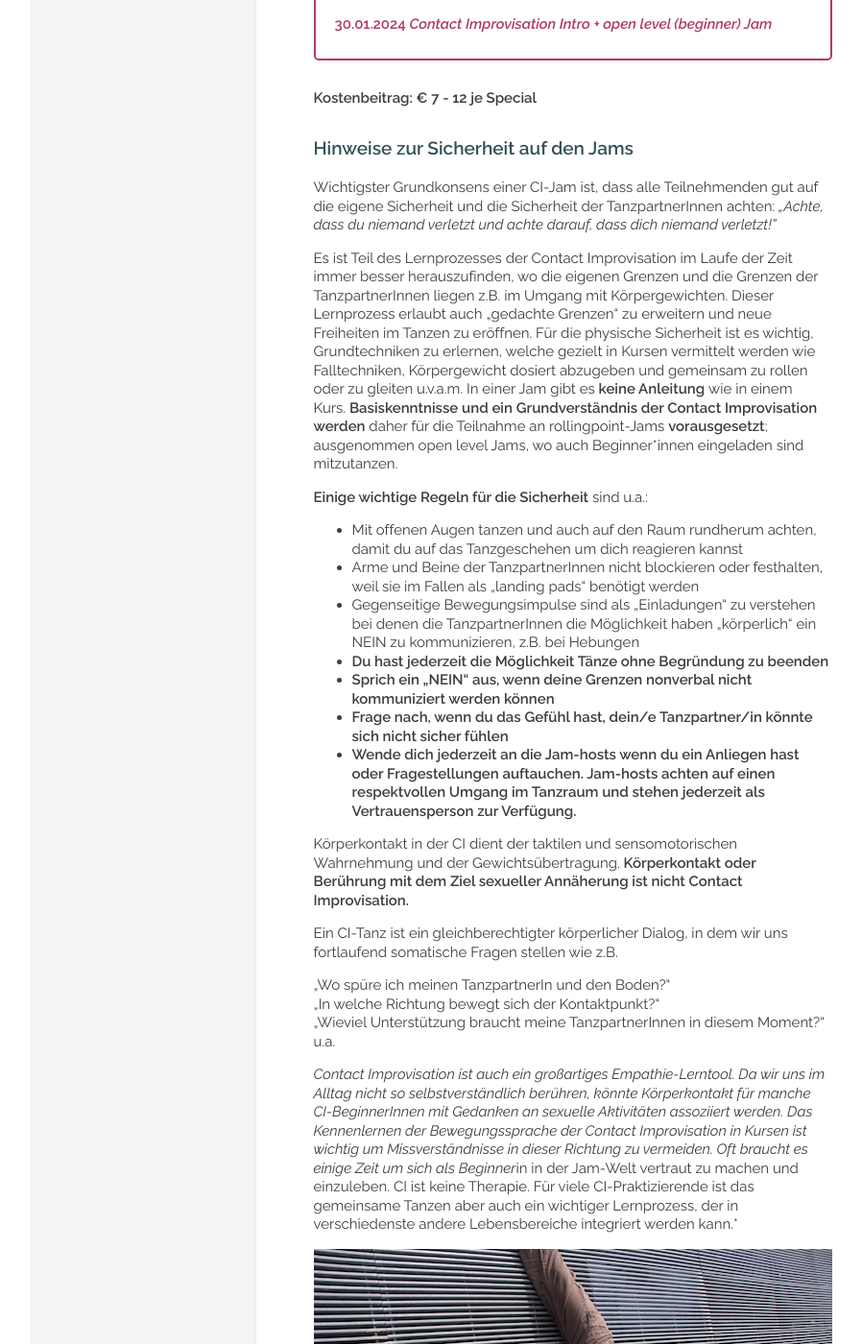
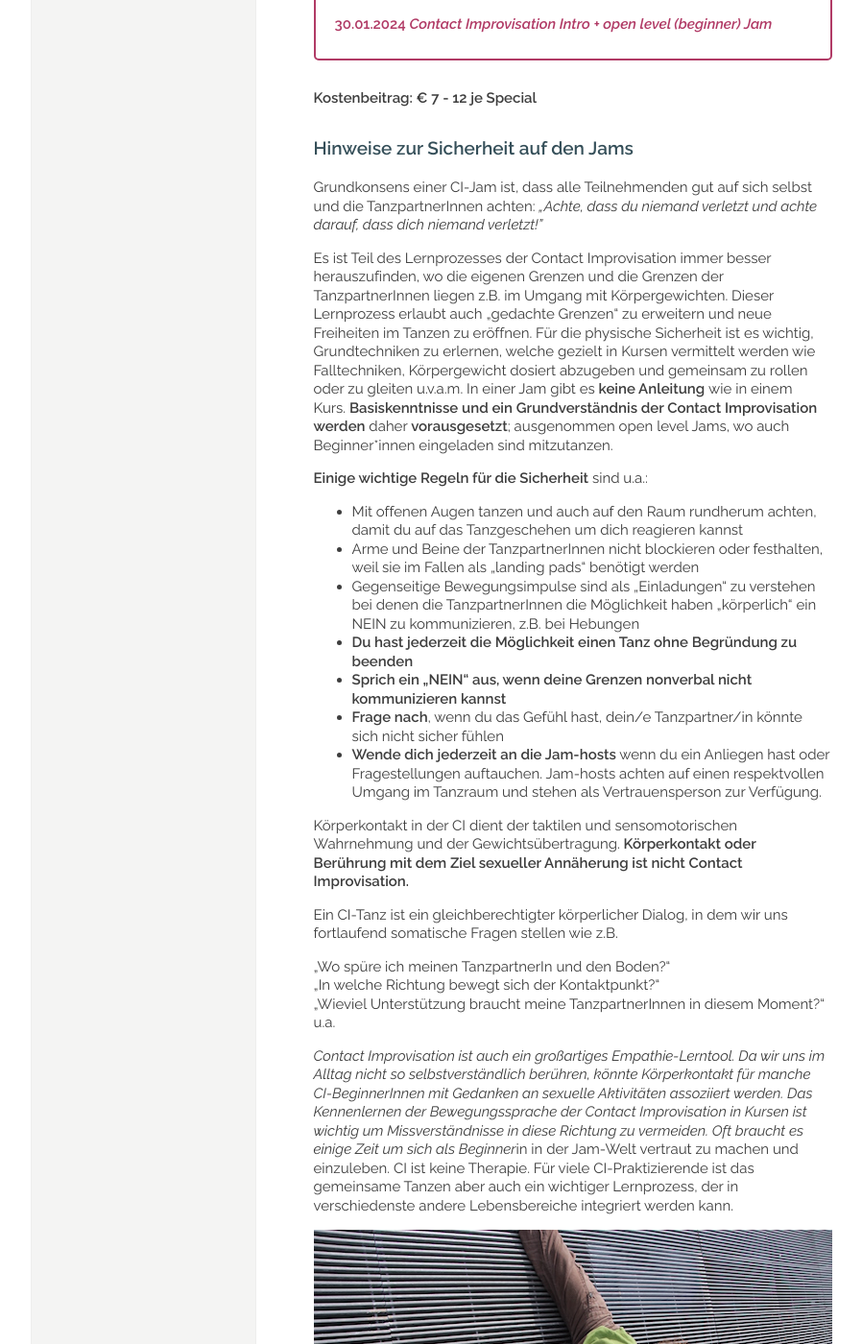
Before and after one commit to manulari/rollingpointat, a Jekyll site: the page built from _pages_de/jams.md, in a window 1280 px wide and 1400 px high, scrolled down 1541 px. Shown: the whole window at 96% size, without its empty margins (152-1050 px from the left). Built offline with Jekyll 4.4.1, drawn with Linux system fonts in a browser that asks for light colours; comment, search, counter and statistics services are not loaded.

Commit message:
Update page (de) “jams”

```diff
--- a/_pages_de/jams.md
+++ b/_pages_de/jams.md
@@ -67,19 +67,19 @@ Wir freuen uns, eine bunte Mischung einstündiger Spezialformate mit verschieden
 
 ### **Hinweise zur Sicherheit auf den Jams**
 
-Wichtigster Grundkonsens einer CI-Jam ist, dass alle Teilnehmenden gut auf die eigene Sicherheit und die Sicherheit der TanzpartnerInnen achten: *„Achte, dass du niemand verletzt und achte darauf, dass dich niemand verletzt!"*
+Grundkonsens einer CI-Jam ist, dass alle Teilnehmenden gut auf sich selbst und die TanzpartnerInnen achten: *„Achte, dass du niemand verletzt und achte darauf, dass dich niemand verletzt!"*
 
-Es ist Teil des Lernprozesses der Contact Improvisation im Laufe der Zeit immer besser herauszufinden, wo die eigenen Grenzen und die Grenzen der TanzpartnerInnen liegen z.B. im Umgang mit Körpergewichten. Dieser Lernprozess erlaubt auch „gedachte Grenzen“ zu erweitern und neue Freiheiten im Tanzen zu eröffnen. Für die physische Sicherheit ist es wichtig, Grundtechniken zu erlernen, welche gezielt in Kursen vermittelt werden wie Falltechniken, Körpergewicht dosiert abzugeben und gemeinsam zu rollen oder zu gleiten u.v.a.m. In einer Jam gibt es **keine Anleitung** wie in einem Kurs. **Basiskenntnisse** **und ein** **Grundverständnis der Contact Improvisation werden** daher für die Teilnahme an rollingpoint-Jams **vorausgesetzt**; ausgenommen open level Jams, wo auch Beginner*innen eingeladen sind mitzutanzen.
+Es ist Teil des Lernprozesses der Contact Improvisation immer besser herauszufinden, wo die eigenen Grenzen und die Grenzen der TanzpartnerInnen liegen z.B. im Umgang mit Körpergewichten. Dieser Lernprozess erlaubt auch „gedachte Grenzen“ zu erweitern und neue Freiheiten im Tanzen zu eröffnen. Für die physische Sicherheit ist es wichtig, Grundtechniken zu erlernen, welche gezielt in Kursen vermittelt werden wie Falltechniken, Körpergewicht dosiert abzugeben und gemeinsam zu rollen oder zu gleiten u.v.a.m. In einer Jam gibt es **keine Anleitung** wie in einem Kurs. **Basiskenntnisse** **und ein** **Grundverständnis der Contact Improvisation werden** daher **vorausgesetzt**; ausgenommen open level Jams, wo auch Beginner*innen eingeladen sind mitzutanzen.
 
 **Einige wichtige Regeln für die Sicherheit** sind u.a.:
 
 * Mit offenen Augen tanzen und auch auf den Raum rundherum achten, damit du auf das Tanzgeschehen um dich reagieren kannst
 * Arme und Beine der TanzpartnerInnen nicht blockieren oder festhalten, weil sie im Fallen als „landing pads“ benötigt werden
 * Gegenseitige Bewegungsimpulse sind als „Einladungen“ zu verstehen bei denen die TanzpartnerInnen die Möglichkeit haben „körperlich“ ein NEIN zu kommunizieren, z.B. bei Hebungen
-* **Du hast jederzeit die Möglichkeit Tänze ohne Begründung zu beenden**
-* **Sprich ein „NEIN“ aus, wenn deine Grenzen nonverbal nicht kommuniziert werden können**
-* **Frage nach, wenn du das Gefühl hast, dein/e Tanzpartner/in könnte sich nicht sicher fühlen**
-* **Wende dich jederzeit an die Jam-hosts wenn du ein Anliegen hast oder Fragestellungen auftauchen. Jam-hosts achten auf einen respektvollen Umgang im Tanzraum und stehen jederzeit als Vertrauensperson zur Verfügung.**
+* **Du hast jederzeit die Möglichkeit einen Tanz ohne Begründung zu beenden**
+* **Sprich ein „NEIN“ aus, wenn deine Grenzen nonverbal nicht kommunizieren kannst**
+* **Frage nach**, wenn du das Gefühl hast, dein/e Tanzpartner/in könnte sich nicht sicher fühlen
+* **Wende dich jederzeit an die Jam-hosts** wenn du ein Anliegen hast oder Fragestellungen auftauchen. Jam-hosts achten auf einen respektvollen Umgang im Tanzraum und stehen als Vertrauensperson zur Verfügung.
 
 Körperkontakt in der CI dient der taktilen und sensomotorischen Wahrnehmung und der Gewichtsübertragung. **Körperkontakt oder Berührung mit dem Ziel sexueller Annäherung ist nicht Contact Improvisation.**
 
@@ -89,7 +89,7 @@ Ein CI-Tanz ist ein gleichberechtigter körperlicher Dialog, in dem wir uns fort
 „In welche Richtung bewegt sich der Kontaktpunkt?“\
 „Wieviel Unterstützung braucht meine TanzpartnerInnen in diesem Moment?“ u.a.
 
-*Contact Improvisation ist auch ein großartiges Empathie-Lerntool. Da wir uns im Alltag nicht so selbstverständlich berühren, könnte Körperkontakt für manche CI-BeginnerInnen mit Gedanken an sexuelle Aktivitäten assoziiert werden. Das Kennenlernen der Bewegungssprache der Contact Improvisation in Kursen ist wichtig um Missverständnisse in dieser Richtung zu vermeiden. Oft braucht es einige Zeit um sich als Beginner*in in der Jam-Welt vertraut zu machen und einzuleben. CI ist keine Therapie. Für viele CI-Praktizierende ist das gemeinsame Tanzen aber auch ein wichtiger Lernprozess, der in verschiedenste andere Lebensbereiche integriert werden kann.*
+*Contact Improvisation ist auch ein großartiges Empathie-Lerntool. Da wir uns im Alltag nicht so selbstverständlich berühren, könnte Körperkontakt für manche CI-BeginnerInnen mit Gedanken an sexuelle Aktivitäten assoziiert werden. Das Kennenlernen der Bewegungssprache der Contact Improvisation in Kursen ist wichtig um Missverständnisse in diese Richtung zu vermeiden. Oft braucht es einige Zeit um sich als Beginner*in in der Jam-Welt vertraut zu machen und einzuleben. CI ist keine Therapie. Für viele CI-Praktizierende ist das gemeinsame Tanzen aber auch ein wichtiger Lernprozess, der in verschiedenste andere Lebensbereiche integriert werden kann.
 
 ![](/assets/uploads/img_0198.jpg)
 
```
